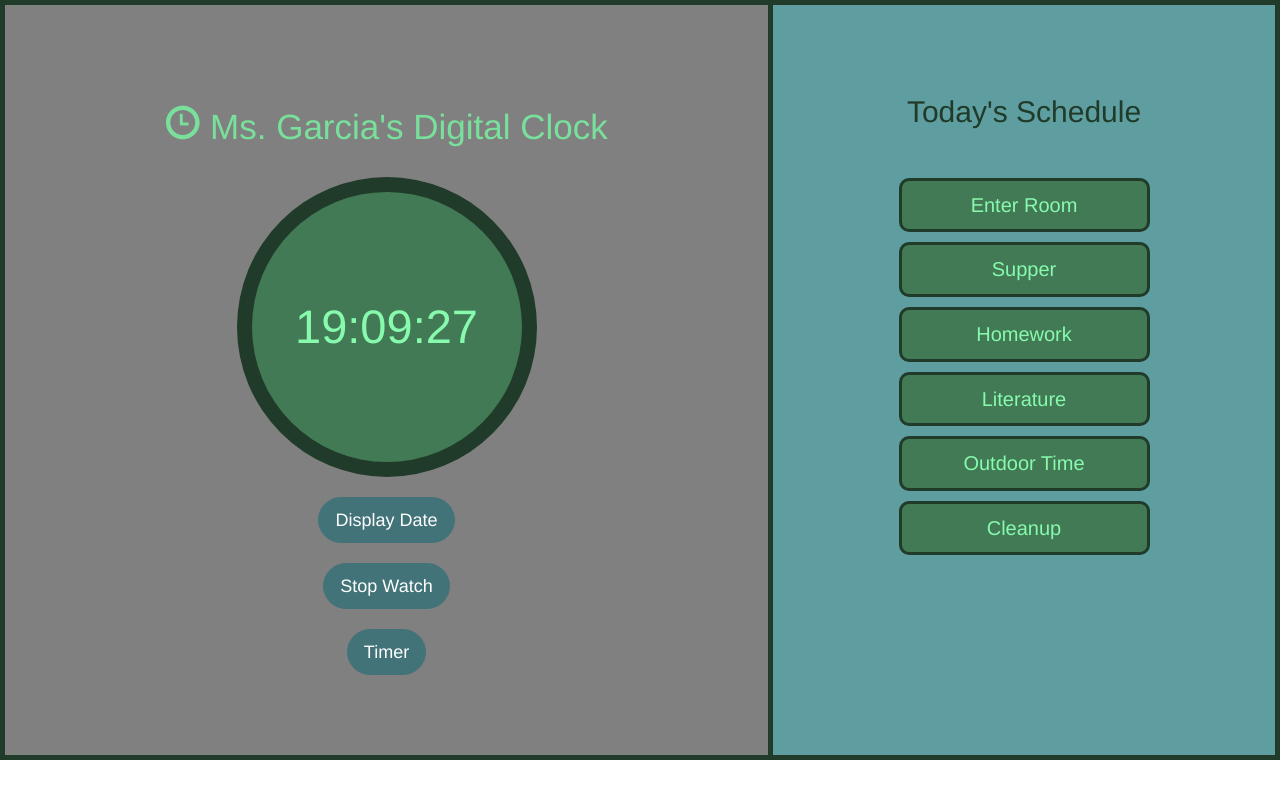
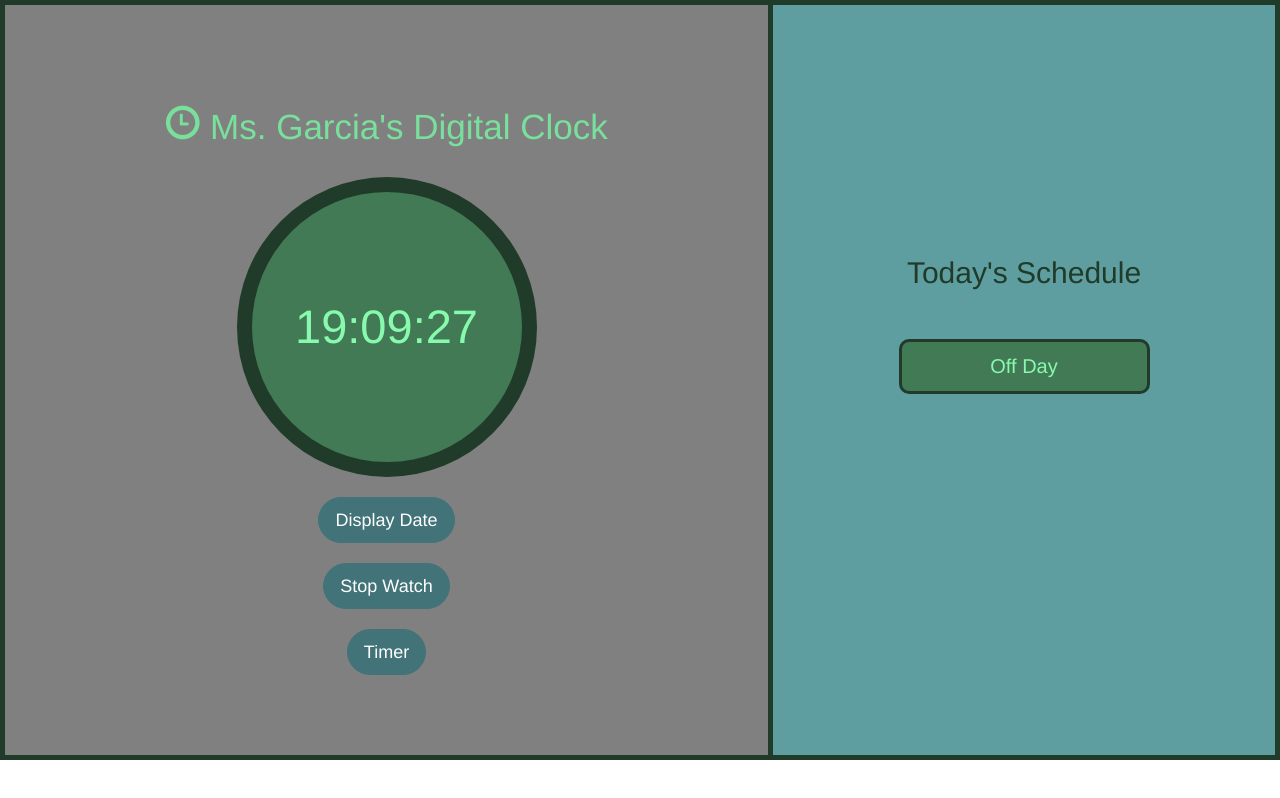
Before and after one commit to karen-edith/clock, a React (Create React App) app in the folder digclock/: page / in a window 1280 px wide. Built offline with nearby package versions, Linux system fonts and the light colour scheme.

Commit message:
added schedule item highlight based on time

```diff
--- a/digclock/src/App.css
+++ b/digclock/src/App.css
@@ -47,7 +47,7 @@
 }
 
 .items2 {
-  border: 3px solid #203B29;;
+  border: 3px solid #203B29;
   text-align: center;
   font-size: 20px;
   padding: 10px;
--- a/digclock/src/App.jsx
+++ b/digclock/src/App.jsx
@@ -308,12 +308,95 @@ class App extends Component {
     this.setState({swMode: false, tmode:false})
   }
 
-  itemColor() {
-    if((this.state.hrs >= 12) && (this.state.hrs < 14)){
-      return ('items2')
-    } else {
-      return ('items1')
-    }
+  itemColor(block) {
+    if ((this.state.dayWeek === 'Mon' )|| (this.state.dayWeek === 'Wed')) {
+      if((this.state.hrs === 16) && (this.state.min < 15)){
+        if(block === 'Enter Room'){
+          return 'items2'
+        } else return 'items1'
+      } else if (this.state.hrs === 16 && this.state.min >= 15 && this.state.min < 30 ) {
+        if (block === 'Supper'){
+          return 'items2'
+        } else return 'items1'
+      } else if (this.state.hrs === 16 && this.state.min >= 30 && this.state.min <=59 ) {
+        if (block === 'Homework') {
+          return 'items2'
+        } else return 'items1'
+      } else if (this.state.hrs === 17 && this.state.min >= 0 && this.state.min <30) {
+        if (block === 'Literature'){
+          return 'items2'
+        } else return 'items1'
+      } else if (this.state.hrs === 17 && this.state.min >= 30 && this.state.min <=59) {
+        if (block === 'Outdoor Time'){
+          return 'items2'
+        } else return 'items1'
+      } else if (this.state.hrs === 23 && this.state.min >=0) {
+        if (block === 'Cleanup'){
+          return 'items2'
+        } else return 'items1'
+      } else return 'items1'
+    } else if (this.state.dayWeek === 'Tue' || this.state.dayWeek === 'Thu'){
+      if(this.state.hrs === 16 && this.state.min < 15){
+        if(block === 'Enter Room'){
+          return 'items2'
+        } else return 'items1'
+      } else if (this.state.hrs === 16 && this.state.min >= 15 && this.state.min < 30 ) {
+        if (block === 'Supper'){
+          return 'items2'
+        } else return 'items1'
+      } else if (this.state.hrs === 16 && this.state.min >= 30 && this.state.min <=59 ) {
+        if (block === 'Homework') {
+          return 'items2'
+        } else return 'items1'
+      } else if (this.state.hrs === 17 && this.state.min >=0 && this.state.min <=59){
+        if (block === 'Enrichment'){
+          return 'items2'
+        } else return 'items1'
+      } else if (this.state.hrs === 18 && this.state.min >=0) {
+        if (block === 'Cleanup'){
+          return 'items2'
+        } else return 'items1'
+      } else return 'items1'
+    } else if ((this.state.dayWeek === 'Fri')) {
+      if((this.state.hrs === 13) && (this.state.min >=45) &&(this.state.min <=59)){
+        if(block === 'Enter Room'){
+          return 'items2'
+        } else return 'items1'
+      } else if (this.state.hrs === 14 && this.state.min < 30 ) {
+        if (block === 'Outdoor Time'){
+          return 'items2'
+        } else return 'items1'
+      } else if (this.state.hrs === 14 && this.state.min >= 30 && this.state.min <=59 ) {
+        if (block === 'Supper') {
+          return 'items2'
+        } else return 'items1'
+      } else if (this.state.hrs === 15 && this.state.min >= 0 && this.state.min <30) {
+        if (block === 'Homework'){
+          return 'items2'
+        } else return 'items1'
+      } else if (this.state.hrs === 15 && this.state.min >= 30 && this.state.min <=59) {
+        if (block === 'Individual Meetings with Ms. Garcia'){
+          return 'items2'
+        } else return 'items1'
+      } else if (this.state.hrs === 16 && this.state.min >=0 && this.state.min <=59) {
+        if (block === 'Fun Friday Activities'){
+          return 'items2'
+        } else return 'items1'
+      } else if (this.state.hrs === 17 && this.state.min >=0 && this.state.min <30) {
+        if (block === 'Fun Friday Activities'){
+          return 'items2'
+        } else return 'items1'
+      } else if (this.state.hrs === 17 && this.state.min >=30 && this.state.min <=59) {
+        if (block === 'Outdoor Time'){
+          return 'items2'
+        } else return 'items1'
+      } else if (this.state.hrs === 18 && this.state.min >=0) {
+        if (block === 'Cleanup'){
+          return 'items2'
+        } else return 'items1'
+      }else return 'items1'
+    } else return 'items1'
+
   }
 
   render(){
@@ -336,11 +419,11 @@ class App extends Component {
           <div className = 'schedule'>
             <div className = 'scheduleTitle'> <h2>Today's Schedule</h2> </div>
             {
-              ((this.state.dayWeek === 'Sat') || (this.state.dayWeek === 'Wed'))
+              ((this.state.dayWeek === 'Mon') || (this.state.dayWeek === 'Wed'))
               ?
               (this.state.monWedSched.map((item, index) => {
                 return (
-                  <div key ={index} className ={this.itemColor()}> {item} </div>
+                  <div key ={index} className ={this.itemColor(item)}> {item} </div>
                 )
               }))
               :
@@ -348,7 +431,7 @@ class App extends Component {
               ?
               (this.state.tueThurSched.map((item, index) => {
                 return (
-                  <div key ={index} className ={this.itemColor()}> {item} </div>
+                  <div key ={index} className ={this.itemColor(item)}> {item} </div>
                 )
               }))
               :
@@ -356,7 +439,7 @@ class App extends Component {
               ?
               (this.state.friSched.map((item, index) => {
                 return (
-                  <div key ={index} className ={this.itemColor()}> {item} </div>
+                  <div key ={index} className ={this.itemColor(item)}> {item} </div>
                 )
               }))
               :
@@ -391,11 +474,11 @@ class App extends Component {
           <div className = 'schedule'>
             <div className = 'scheduleTitle'> <h2>Today's Schedule</h2> </div>
             {
-              ((this.state.dayWeek === 'Sat') || (this.state.dayWeek === 'Wed'))
+              ((this.state.dayWeek === 'Mon') || (this.state.dayWeek === 'Wed'))
               ?
               (this.state.monWedSched.map((item, index) => {
                 return (
-                  <div key ={index} className ={this.itemColor()}> {item} </div>
+                  <div key ={index} className ={this.itemColor(item)}> {item} </div>
                 )
               }))
               :
@@ -403,7 +486,7 @@ class App extends Component {
               ?
               (this.state.tueThurSched.map((item, index) => {
                 return (
-                  <div key ={index} className ={this.itemColor()}> {item} </div>
+                  <div key ={index} className ={this.itemColor(item)}> {item} </div>
                 )
               }))
               :
@@ -411,7 +494,7 @@ class App extends Component {
               ?
               (this.state.friSched.map((item, index) => {
                 return (
-                  <div key ={index} className ={this.itemColor()}> {item} </div>
+                  <div key ={index} className ={this.itemColor(item)}> {item} </div>
                 )
               }))
               :
@@ -458,11 +541,12 @@ class App extends Component {
           <div className = 'schedule'>
             <div className = 'scheduleTitle'> <h2>Today's Schedule</h2> </div>
             {
-              ((this.state.dayWeek === 'Sat') || (this.state.dayWeek === 'Wed'))
+              ((this.state.dayWeek === 'Mon') || (this.state.dayWeek === 'Wed'))
               ?
               (this.state.monWedSched.map((item, index) => {
+
                 return (
-                  <div key ={index} className ={this.itemColor()}> {item} </div>
+                  <div key ={index} className ={this.itemColor(item)}> {item} </div>
                 )
               }))
               :
@@ -470,7 +554,7 @@ class App extends Component {
               ?
               (this.state.tueThurSched.map((item, index) => {
                 return (
-                  <div key ={index} className ={this.itemColor()}> {item} </div>
+                  <div key ={index} className ={this.itemColor(item)}> {item} </div>
                 )
               }))
               :
@@ -478,7 +562,7 @@ class App extends Component {
               ?
               (this.state.friSched.map((item, index) => {
                 return (
-                  <div key ={index} className ={this.itemColor()}> {item} </div>
+                  <div key ={index} className ={this.itemColor(item)}> {item} </div>
                 )
               }))
               :
```
